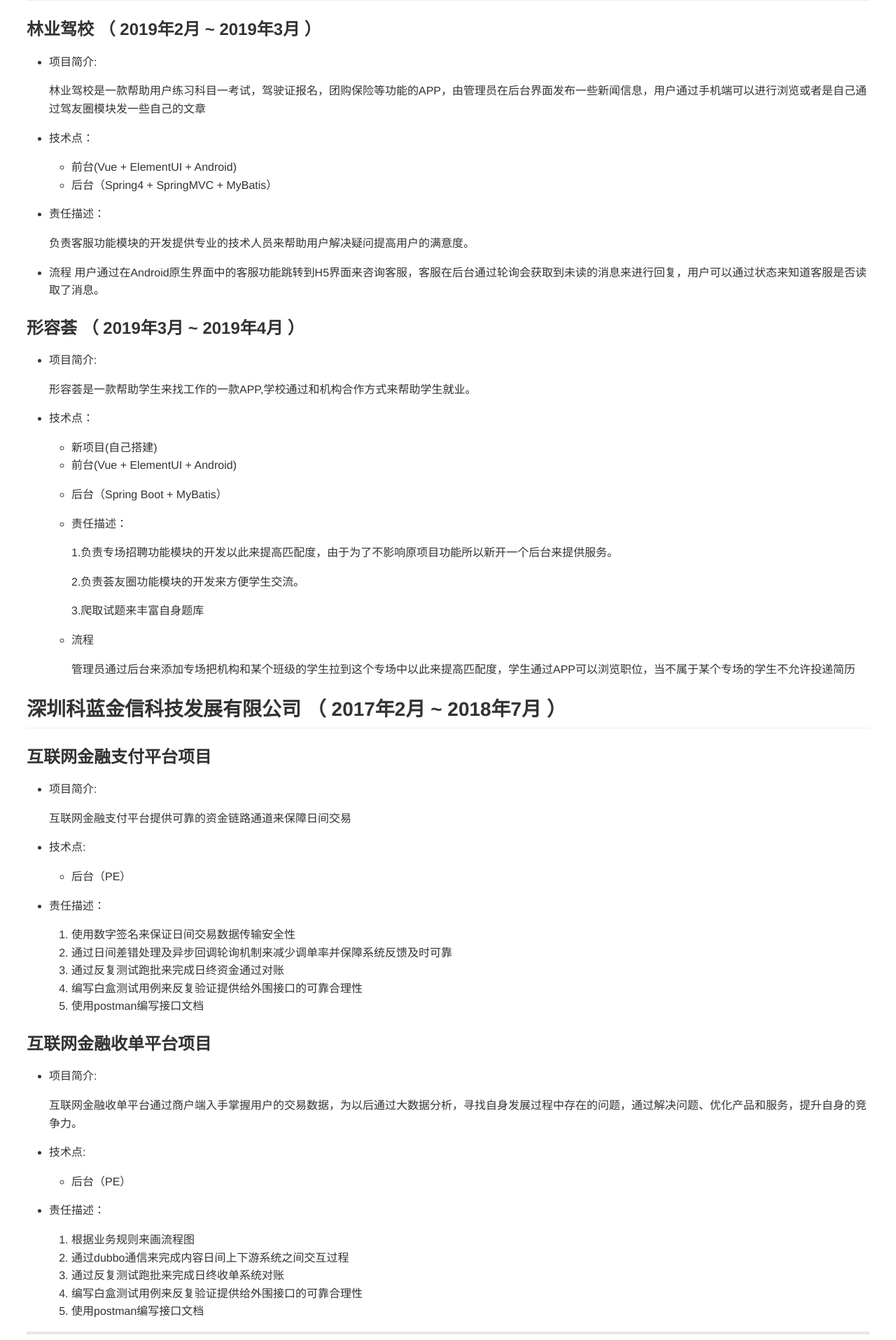
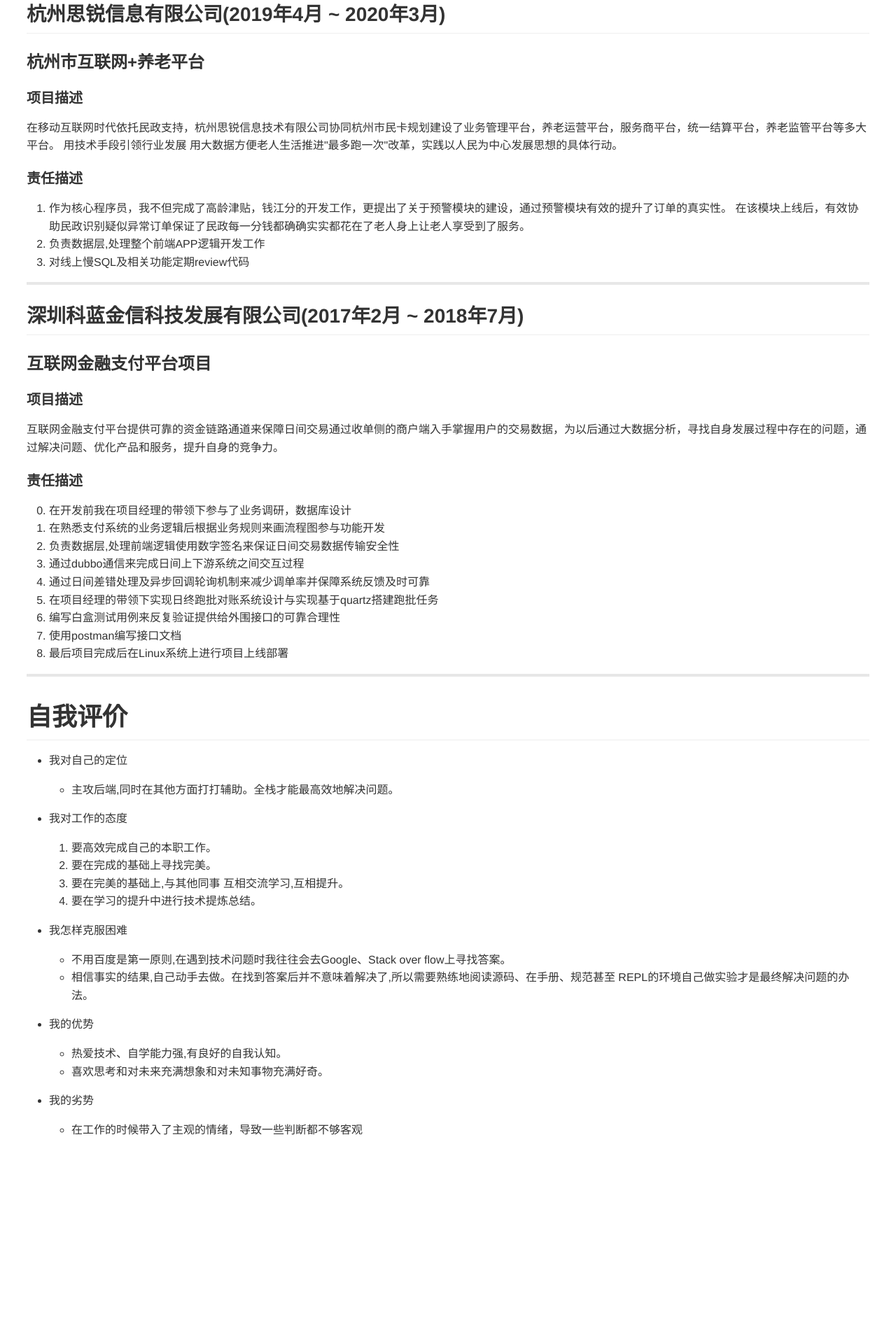
Before and after one commit to lc52M/notes, a plain HTML site: page index.html in a window 1280 px wide. Shown: the part 882-2797 px from the top of the page at 70% size. After the commit the page ends 2547 px from the top, so only its background shows below. Drawn offline with Linux system fonts and the light colour scheme.

Commit message:
Add files via upload

```diff
--- a/index.html
+++ b/index.html
@@ -2,7 +2,7 @@
 <html>
   <head>
       <meta charset="utf-8" />
-      <title>个人简历</title>
+      <title>简历</title>
       <style>.markdown-preview:not([data-use-github-style]) { padding: 2em; font-size: 1.2em; color: rgb(171, 178, 191); background-color: rgb(40, 44, 52); overflow: auto; }
 .markdown-preview:not([data-use-github-style]) > :first-child { margin-top: 0px; }
 .markdown-preview:not([data-use-github-style]) h1, .markdown-preview:not([data-use-github-style]) h2, .markdown-preview:not([data-use-github-style]) h3, .markdown-preview:not([data-use-github-style]) h4, .markdown-preview:not([data-use-github-style]) h5, .markdown-preview:not([data-use-github-style]) h6 { line-height: 1.2; margin-top: 1.5em; margin-bottom: 0.5em; color: rgb(255, 255, 255); }
@@ -26,7 +26,7 @@
 .markdown-preview:not([data-use-github-style]) code { color: rgb(255, 255, 255); background-color: rgb(58, 63, 75); }
 .markdown-preview:not([data-use-github-style]) pre.editor-colors { margin: 1.5em 0px; padding: 1em; font-size: 0.92em; border-radius: 3px; background-color: rgb(49, 54, 63); }
 .markdown-preview:not([data-use-github-style]) kbd { color: rgb(255, 255, 255); border-width: 1px 1px 2px; border-style: solid; border-color: rgb(75, 83, 98) rgb(75, 83, 98) rgb(62, 68, 81); border-image: initial; background-color: rgb(58, 63, 75); }
-.markdown-preview[data-use-github-style] { font-family: "Helvetica Neue", Helvetica, "Segoe UI", Arial, freesans, sans-serif; line-height: 1.6; word-wrap: break-word; padding: 30px; font-size: 16px; color: rgb(51, 51, 51); background-color: rgb(255, 255, 255); overflow: scroll; }
+.markdown-preview[data-use-github-style] { font-family: "Helvetica Neue", Helvetica, "Segoe UI", Arial, freesans, sans-serif; line-height: 1.6; overflow-wrap: break-word; padding: 30px; font-size: 16px; color: rgb(51, 51, 51); background-color: rgb(255, 255, 255); overflow: scroll; }
 .markdown-preview[data-use-github-style] > :first-child { margin-top: 0px !important; }
 .markdown-preview[data-use-github-style] > :last-child { margin-bottom: 0px !important; }
 .markdown-preview[data-use-github-style] a:not([href]) { color: inherit; text-decoration: none; }
@@ -91,17 +91,18 @@
 .markdown-preview[data-use-github-style] .highlight { margin-bottom: 16px; }
 .markdown-preview[data-use-github-style] .highlight pre, .markdown-preview[data-use-github-style] pre { padding: 16px; overflow: auto; font-size: 85%; line-height: 1.45; background-color: rgb(247, 247, 247); border-radius: 3px; }
 .markdown-preview[data-use-github-style] .highlight pre { margin-bottom: 0px; word-break: normal; }
-.markdown-preview[data-use-github-style] pre { word-wrap: normal; }
-.markdown-preview[data-use-github-style] pre code, .markdown-preview[data-use-github-style] pre tt { display: inline; max-width: initial; padding: 0px; margin: 0px; overflow: initial; line-height: inherit; word-wrap: normal; background-color: transparent; border: 0px; }
+.markdown-preview[data-use-github-style] pre { overflow-wrap: normal; }
+.markdown-preview[data-use-github-style] pre code, .markdown-preview[data-use-github-style] pre tt { display: inline; max-width: initial; padding: 0px; margin: 0px; overflow: initial; line-height: inherit; overflow-wrap: normal; background-color: transparent; border: 0px; }
 .markdown-preview[data-use-github-style] pre code::before, .markdown-preview[data-use-github-style] pre tt::before, .markdown-preview[data-use-github-style] pre code::after, .markdown-preview[data-use-github-style] pre tt::after { content: normal; }
 .markdown-preview[data-use-github-style] kbd { display: inline-block; padding: 3px 5px; font-size: 11px; line-height: 10px; color: rgb(85, 85, 85); vertical-align: middle; background-color: rgb(252, 252, 252); border-width: 1px; border-style: solid; border-color: rgb(204, 204, 204) rgb(204, 204, 204) rgb(187, 187, 187); border-image: initial; border-radius: 3px; box-shadow: rgb(187, 187, 187) 0px -1px 0px inset; }
 .markdown-preview[data-use-github-style] a { color: rgb(51, 122, 183); }
 .markdown-preview[data-use-github-style] code { color: inherit; }
 .markdown-preview[data-use-github-style] pre.editor-colors { padding: 0.8em 1em; margin-bottom: 1em; font-size: 0.85em; border-radius: 4px; overflow: auto; }
+.markdown-preview pre.editor-colors { user-select: auto; }
 .scrollbars-visible-always .markdown-preview pre.editor-colors .vertical-scrollbar, .scrollbars-visible-always .markdown-preview pre.editor-colors .horizontal-scrollbar { visibility: hidden; }
 .scrollbars-visible-always .markdown-preview pre.editor-colors:hover .vertical-scrollbar, .scrollbars-visible-always .markdown-preview pre.editor-colors:hover .horizontal-scrollbar { visibility: visible; }
-.markdown-preview .task-list-item-checkbox { position: absolute; margin: 0.25em 0px 0px -1.4em; }
-.markdown-preview ul label { vertical-align: top; }
+.markdown-preview .task-list-item input[type="checkbox"] { position: absolute; margin: 0.25em 0px 0px -1.4em; }
+.markdown-preview .task-list-item { list-style-type: none; }
 .bracket-matcher .region {
   border-bottom: 1px dotted lime;
   position: absolute;
@@ -202,7 +203,7 @@ pre.editor-colors .fold-marker:after {
   color: #e5c07b;
 }
 .syntax--entity.syntax--other.syntax--inherited-class {
-  color: #98c379;
+  color: #e5c07b;
 }
 .syntax--keyword {
   color: #c678dd;
@@ -211,7 +212,7 @@ pre.editor-colors .fold-marker:after {
   color: #c678dd;
 }
 .syntax--keyword.syntax--operator {
-  color: #abb2bf;
+  color: #c678dd;
 }
 .syntax--keyword.syntax--other.syntax--special-method {
   color: #61afef;
@@ -508,6 +509,12 @@ pre.editor-colors .fold-marker:after {
 .syntax--source.syntax--js .syntax--keyword.syntax--operator.syntax--void {
   color: #c678dd;
 }
+.syntax--source.syntax--ts .syntax--keyword.syntax--operator {
+  color: #56b6c2;
+}
+.syntax--source.syntax--flow .syntax--keyword.syntax--operator {
+  color: #56b6c2;
+}
 .syntax--source.syntax--json .syntax--meta.syntax--structure.syntax--dictionary.syntax--json > .syntax--string.syntax--quoted.syntax--json {
   color: #e06c75;
 }
@@ -575,23 +582,22 @@ pre.editor-colors .fold-marker:after {
 }
 </style>
   </head>
-  <body class='markdown-preview' data-use-github-style><h1 id="-">联系方式</h1>
+  <body class='markdown-preview' data-use-github-style><h1 id="联系方式">联系方式</h1>
 <ul>
 <li>手机：15798031231</li>
-<li>Email：<a href="mailto:2330629752@qq.com">2330629752@qq.com</a></li>
-<li>微信：15798031231</li>
+<li>Email: <a href="mailto:2330629752@qq.com">2330629752@qq.com</a></li>
+<li>微信号：15798031231</li>
 </ul>
 <hr>
-<h1 id="-">个人基本信息</h1>
+<h1 id="个人信息">个人信息</h1>
 <ul>
-<li>姓名：罗成</li>
-<li>性别：男</li>
-<li>学历：大专</li>
-<li>专业：软件工程</li>
+<li>罗成/男/1992</li>
+<li>专科/软件工程</li>
+<li>工作年限：3年</li>
 </ul>
 <hr>
-<h1 id="-">个人技能</h1>
-<ol>
+<h1 id="个人技能">个人技能</h1>
+<ul>
 <li>熟悉Java基础，熟练使用接口、类、对象、异常、集合、反射、泛型等技术</li>
 <li>熟知Java常用设计模式以及WEB应用研发过程，有良好的代码编写规范</li>
 <li>熟悉Spring、SpringMVC、MyBatis、Spring Boot等开源框架技术，能够使用SSM框架进行项目的开发</li>
@@ -601,100 +607,70 @@ pre.editor-colors .fold-marker:after {
 <li>熟悉Maven项目管理构建工具</li>
 <li>熟悉SVN版本管理工具</li>
 <li>熟悉Linux的一些基本操作</li>
+</ul>
+<hr>
+<h1 id="工作经历">工作经历</h1>
+<h2 id="杭州思锐信息有限公司2019年4月--2020年3月">杭州思锐信息有限公司(2019年4月 ~ 2020年3月)</h2>
+<h3 id="杭州市互联网养老平台">杭州市互联网+养老平台</h3>
+<h4 id="项目描述">项目描述</h4>
+<p>在移动互联网时代依托民政支持，杭州思锐信息技术有限公司协同杭州市民卡规划建设了业务管理平台，养老运营平台，服务商平台，统一结算平台，养老监管平台等多大平台。
+用技术手段引领行业发展 用大数据方便老人生活推进"最多跑一次"改革，实践以人民为中心发展思想的具体行动。</p>
+<h4 id="责任描述">责任描述</h4>
+<ol>
+<li>作为核心程序员，我不但完成了高龄津贴，钱江分的开发工作，更提出了关于预警模块的建设，通过预警模块有效的提升了订单的真实性。
+在该模块上线后，有效协助民政识别疑似异常订单保证了民政每一分钱都确确实实都花在了老人身上让老人享受到了服务。</li>
+<li>负责数据层,处理整个前端APP逻辑开发工作</li>
+<li>对线上慢SQL及相关功能定期review代码</li>
 </ol>
 <hr>
-<h1 id="-">工作经历</h1>
-<h3 id="-2019-2-2019-3-">林业驾校 （ 2019年2月 ~ 2019年3月 ）</h3>
+<h2 id="深圳科蓝金信科技发展有限公司2017年2月--2018年7月">深圳科蓝金信科技发展有限公司(2017年2月 ~ 2018年7月)</h2>
+<h3 id="互联网金融支付平台项目">互联网金融支付平台项目</h3>
+<h4 id="项目描述-1">项目描述</h4>
+<p>互联网金融支付平台提供可靠的资金链路通道来保障日间交易通过收单侧的商户端入手掌握用户的交易数据，为以后通过大数据分析，寻找自身发展过程中存在的问题，通过解决问题、优化产品和服务，提升自身的竞争力。</p>
+<h4 id="责任描述-1">责任描述</h4>
+<ol start="0">
+<li>在开发前我在项目经理的带领下参与了业务调研，数据库设计</li>
+<li>在熟悉支付系统的业务逻辑后根据业务规则来画流程图参与功能开发</li>
+<li>负责数据层,处理前端逻辑使用数字签名来保证日间交易数据传输安全性</li>
+<li>通过dubbo通信来完成日间上下游系统之间交互过程</li>
+<li>通过日间差错处理及异步回调轮询机制来减少调单率并保障系统反馈及时可靠</li>
+<li>在项目经理的带领下实现日终跑批对账系统设计与实现基于quartz搭建跑批任务</li>
+<li>编写白盒测试用例来反复验证提供给外围接口的可靠合理性</li>
+<li>使用postman编写接口文档</li>
+<li>最后项目完成后在Linux系统上进行项目上线部署</li>
+</ol>
+<hr>
+<h1 id="自我评价">自我评价</h1>
 <ul>
-<li><p>项目简介:</p>
-<p>林业驾校是一款帮助用户练习科目一考试，驾驶证报名，团购保险等功能的APP，由管理员在后台界面发布一些新闻信息，用户通过手机端可以进行浏览或者是自己通过驾友圈模块发一些自己的文章</p>
-</li>
-<li><p>技术点：</p>
+<li><p>我对自己的定位</p>
 <ul>
-<li>前台(Vue + ElementUI + Android)</li>
-<li>后台（Spring4 + SpringMVC + MyBatis）</li>
+<li>主攻后端,同时在其他方面打打辅助。全栈才能最高效地解决问题。</li>
 </ul>
 </li>
-</ul>
+<li><p>我对工作的态度</p>
+<ol>
+<li>要高效完成自己的本职工作。</li>
+<li>要在完成的基础上寻找完美。</li>
+<li>要在完美的基础上,与其他同事 互相交流学习,互相提升。</li>
+<li>要在学习的提升中进行技术提炼总结。</li>
+</ol>
+</li>
+<li><p>我怎样克服困难</p>
 <ul>
-<li><p>责任描述：</p>
-<p>负责客服功能模块的开发提供专业的技术人员来帮助用户解决疑问提高用户的满意度。</p>
-</li>
-<li><p>流程
-用户通过在Android原生界面中的客服功能跳转到H5界面来咨询客服，客服在后台通过轮询会获取到未读的消息来进行回复，用户可以通过状态来知道客服是否读取了消息。</p>
-</li>
-</ul>
-<h3 id="-2019-3-2019-4-">形容荟 （ 2019年3月 ~ 2019年4月 ）</h3>
-<ul>
-<li><p>项目简介:</p>
-<p>形容荟是一款帮助学生来找工作的一款APP,学校通过和机构合作方式来帮助学生就业。</p>
-</li>
-<li><p>技术点：</p>
-<ul>
-<li>新项目(自己搭建)</li>
-<li>前台(Vue + ElementUI + Android)</li>
-<li><p>后台（Spring Boot + MyBatis）</p>
-</li>
-<li><p>责任描述：</p>
-<p>1.负责专场招聘功能模块的开发以此来提高匹配度，由于为了不影响原项目功能所以新开一个后台来提供服务。</p>
-<p>2.负责荟友圈功能模块的开发来方便学生交流。</p>
-<p>3.爬取试题来丰富自身题库</p>
-</li>
-<li><p>流程</p>
-<p>管理员通过后台来添加专场把机构和某个班级的学生拉到这个专场中以此来提高匹配度，学生通过APP可以浏览职位，当不属于某个专场的学生不允许投递简历</p>
-</li>
+<li>不用百度是第一原则,在遇到技术问题时我往往会去Google、Stack over flow上寻找答案。</li>
+<li>相信事实的结果,自己动手去做。在找到答案后并不意味着解决了,所以需要熟练地阅读源码、在手册、规范甚至 REPL的环境自己做实验才是最终解决问题的办法。</li>
 </ul>
 </li>
-</ul>
-<h2 id="-2017-2-2018-7-">深圳科蓝金信科技发展有限公司 （ 2017年2月 ~ 2018年7月 ）</h2>
-<h3 id="-">互联网金融支付平台项目</h3>
+<li><p>我的优势</p>
 <ul>
-<li><p>项目简介:</p>
-<p>互联网金融支付平台提供可靠的资金链路通道来保障日间交易</p>
-</li>
-<li><p>技术点:</p>
-<ul>
-<li>后台（PE）</li>
+<li>热爱技术、自学能力强,有良好的自我认知。</li>
+<li>喜欢思考和对未来充满想象和对未知事物充满好奇。</li>
 </ul>
 </li>
-<li><p>责任描述：</p>
-<ol>
-<li>使用数字签名来保证日间交易数据传输安全性</li>
-<li>通过日间差错处理及异步回调轮询机制来减少调单率并保障系统反馈及时可靠</li>
-<li>通过反复测试跑批来完成日终资金通过对账</li>
-<li>编写白盒测试用例来反复验证提供给外围接口的可靠合理性</li>
-<li>使用postman编写接口文档</li>
-</ol>
-</li>
-</ul>
-<h3 id="-">互联网金融收单平台项目</h3>
+<li><p>我的劣势</p>
 <ul>
-<li><p>项目简介:</p>
-<p>互联网金融收单平台通过商户端入手掌握用户的交易数据，为以后通过大数据分析，寻找自身发展过程中存在的问题，通过解决问题、优化产品和服务，提升自身的竞争力。</p>
-</li>
-<li><p>技术点:</p>
-<ul>
-<li>后台（PE）</li>
+<li>在工作的时候带入了主观的情绪，导致一些判断都不够客观</li>
 </ul>
 </li>
-<li><p>责任描述：</p>
-<ol>
-<li>根据业务规则来画流程图</li>
-<li>通过dubbo通信来完成内容日间上下游系统之间交互过程</li>
-<li>通过反复测试跑批来完成日终收单系统对账</li>
-<li>编写白盒测试用例来反复验证提供给外围接口的可靠合理性</li>
-<li>使用postman编写接口文档</li>
-</ol>
-</li>
-</ul>
-<hr>
-<h1 id="-">自我评价</h1>
-<ol>
-<li>逻辑思维严谨，有较强的学习及适应能力</li>
-<li>做项目认真负责，心理素质和抗压能力强，富有责任心</li>
-<li>具有独立分析和解决问题的能力</li>
-</ol>
-<hr>
-<h1 id="-">致谢</h1>
-<p>感谢您花时间阅读我的简历，期待能有机会和您共事。</p></body>
+</ul></body>
 </html>
```
